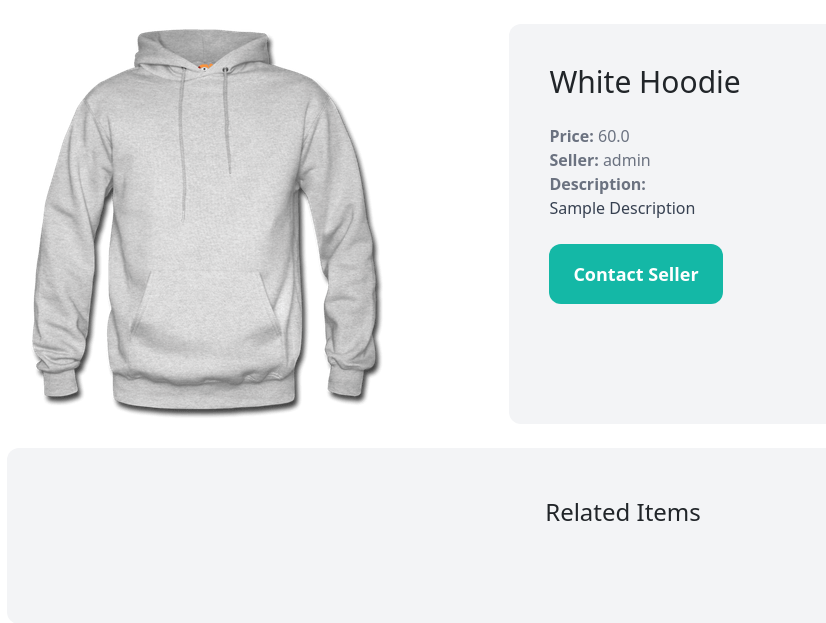
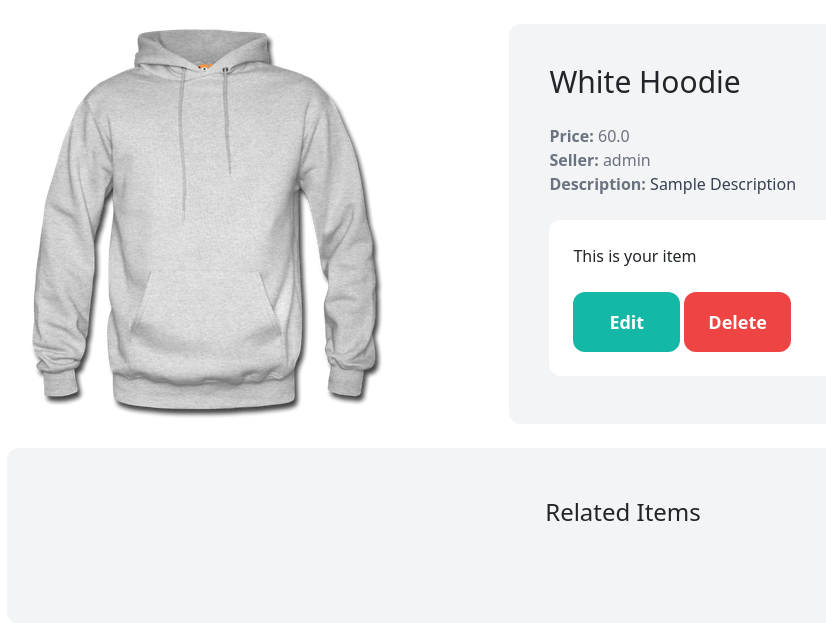
Before and after one commit to abdurehman2/Django-Marketplace, a Django app: page /items/3/ in a window 1280 px wide. Shown: the part 77-700 px from the top of the page, without its empty margins (17-843 px from the left). Run offline with Django 4.2, Linux system fonts and the light colour scheme; a user stored in the database is signed in; data comes from the database, SQL or seed files in the repository; both versions use the stored data as it was after the commit; some libraries are stand-ins or nearby versions.

Commit message:
Browse & Item CRUD added

```diff
--- a/Marketplace/settings.py
+++ b/Marketplace/settings.py
@@ -43,6 +43,7 @@ INSTALLED_APPS = [
     'django.contrib.staticfiles',
     'core',
     'item',
+    'dashboard',
 ]
 
 MIDDLEWARE = [
--- a/Marketplace/urls.py
+++ b/Marketplace/urls.py
@@ -7,4 +7,5 @@ urlpatterns = [
     path('admin/', admin.site.urls),
     path('items/', include('item.urls')),
     path('', include('core.urls')),
+    path('dashboard/', include('dashboard.urls'))
 ] + static(settings.MEDIA_URL, document_root=settings.MEDIA_ROOT)
--- a/core/templates/core/base.html
+++ b/core/templates/core/base.html
@@ -12,11 +12,11 @@
         <a href="/" class="text-xl font-semibold">Marketplace</a>
         <div class="space-x-6">
             <a href="{% url 'item:new' %}" class="text-lg font-semibold hover:text-gray-500">New Item</a>
-            <a href="#" class="text-lg font-semibold hover:text-gray-500">Browse</a>
+            <a href="{% url 'item:items' %}" class="text-lg font-semibold hover:text-gray-500">Browse</a>
 
             {% if request.user.is_authenticated %}
                 <a href="#" class="px-6 py-3 text-lg font-semibold bg-teal-500 text-white rounded-xl hover:bg-teal-700">Inbox</a>
-                <a href="#" class="px-6 py-3 text-lg font-semibold bg-gray-500 text-white rounded-xl hover:bg-gray-700">Dashboard</a>
+                <a href="{% url 'dashboard:index' %}" class="px-6 py-3 text-lg font-semibold bg-gray-500 text-white rounded-xl hover:bg-gray-700">Dashboard</a>
             {% else %}
             <a href="{% url 'core:signup' %}" class="px-6 py-3 text-lg font-semibold bg-teal-500 text-white rounded-xl hover:bg-teal-700">Sign Up</a>
             <a href="{% url 'core:login' %}" class="px-6 py-3 text-lg font-semibold bg-gray-500 text-white rounded-xl hover:bg-gray-700">Login</a>
--- /dev/null
+++ b/dashboard/urls.py
@@ -0,0 +1,8 @@
+from django.urls import path
+from . import views
+
+app_name='dashboard'
+
+urlpatterns = [
+    path('', views.index, name='index')
+]
--- a/item/forms.py
+++ b/item/forms.py
@@ -24,3 +24,22 @@ class NewItemForm(forms.ModelForm):
                 'class': INPUT_CLASSES
             })
         }
+
+class EditItemForm(forms.ModelForm):
+    class Meta:
+        model = Item
+        fields = ('name', 'description', 'price', 'image', 'is_sold')
+        widgets = {
+            'name': forms.TextInput(attrs={
+                'class': INPUT_CLASSES
+            }),
+            'description': forms.Textarea(attrs={
+                'class': INPUT_CLASSES
+            }),
+            'price': forms.TextInput(attrs={
+                'class': INPUT_CLASSES
+            }),
+            'image': forms.FileInput(attrs={
+                'class': INPUT_CLASSES
+            })
+        }
--- a/item/templates/item/detail.html
+++ b/item/templates/item/detail.html
@@ -15,11 +15,20 @@
 
             {% if item.description %}
                 <p class="text-gray-700">
-                    <strong class="text-gray-500">Description:</strong><br>
+                    <strong class="text-gray-500">Description:</strong>
                     {{ item.description }}
                 </p>
             {% endif %}
+
+            {% if request.user == item.created_by %}
+                <div class="mt-6 p-6 justify-center bg-white rounded-xl">
+                    <p>This is your item</p>
+                    <a href="{% url 'item:edit' item.id %}" class="inline-block mt-6 px-9 py-3 text-lg font-semibold bg-teal-500 text-white rounded-xl">Edit</a>
+                    <a href="{% url 'item:delete' item.id %}" class="inline-block mt-6 px-6 py-3 text-lg font-semibold bg-red-500 text-white rounded-xl">Delete</a>
+                </div>
+            {% else %}
             <a href="#" class="inline-block mt-6 px-6 py-3 text-lg font-semibold bg-teal-500 text-white rounded-xl hover:bg-teal-700">Contact Seller</a>
+            {% endif %}
         </div>
     </div>
 
--- a/item/urls.py
+++ b/item/urls.py
@@ -4,6 +4,9 @@ from . import views
 app_name = 'item'
 
 urlpatterns = [
+    path('', views.items, name='items'),
     path('new/', views.new, name='new'),
     path('<int:pk>/', views.detail, name="detail"),
+    path('<int:pk>/delete/', views.delete, name="delete"),
+    path('<int:pk>/edit/', views.edit, name="edit"),
 ]
--- a/item/views.py
+++ b/item/views.py
@@ -1,7 +1,28 @@
 from django.contrib.auth.decorators import login_required
+from django.db.models import Q
 from django.shortcuts import render, get_object_or_404, redirect
-from .models import Item
-from .forms import NewItemForm
+from .models import Item, Category
+from .forms import NewItemForm, EditItemForm
+
+def items(request):
+    query = request.GET.get('query', '')
+    category_id = request.GET.get('category', 0)
+    categories = Category.objects.all()
+    items = Item.objects.filter(is_sold=False)
+
+    if category_id:
+        items = items.filter(category_id=category_id)
+
+    if query:
+        items = items.filter(Q(name__icontains=query) | Q(description__icontains=query))
+
+    return render(request, 'item/items.html', {
+        'items': items,
+        'query': query,
+        'categories': categories,
+        'category_id': int(category_id),
+    })
+
 
 def detail(request, pk):
     item = get_object_or_404(Item, pk=pk)
@@ -24,7 +45,31 @@ def new(request):
             return redirect('item:detail', pk=item.id)
     else:
         form = NewItemForm()
+
     return render(request, 'item/form.html', {
         'form': form,
         'title': 'New Item'
     })
+
+@login_required
+def edit(request, pk):
+    item = get_object_or_404(Item, pk=pk, created_by=request.user)
+    if request.method == 'POST':
+        form = EditItemForm(request.POST, request.FILES, instance=item)
+
+        if form.is_valid():
+            item.save()
+            return redirect('item:detail', pk=item.id)
+    else:
+        form = EditItemForm(instance=item)
+
+    return render(request, 'item/form.html', {
+        'form': form,
+        'title': 'Edit Item'
+    })
+
+@login_required
+def delete(request, pk):
+    item = get_object_or_404(Item, pk=pk, created_by=request.user)
+    item.delete()
+    return redirect('dashboard:index')
```
Also changed, not shown: dashboard/templates/dashboard/index.html (added, +26 -0 lines), dashboard/views.py (+11 -2 lines), item/templates/item/items.html (added, +55 -0 lines), db.sqlite3, media/item_images/chair_OHIgM51.png (added), media/item_images/chair_SgQf44Y.png (added), media/item_images/chair_nj2KX6G.png (added), media/item_images/chair_tEYK6Qe.png (added).
